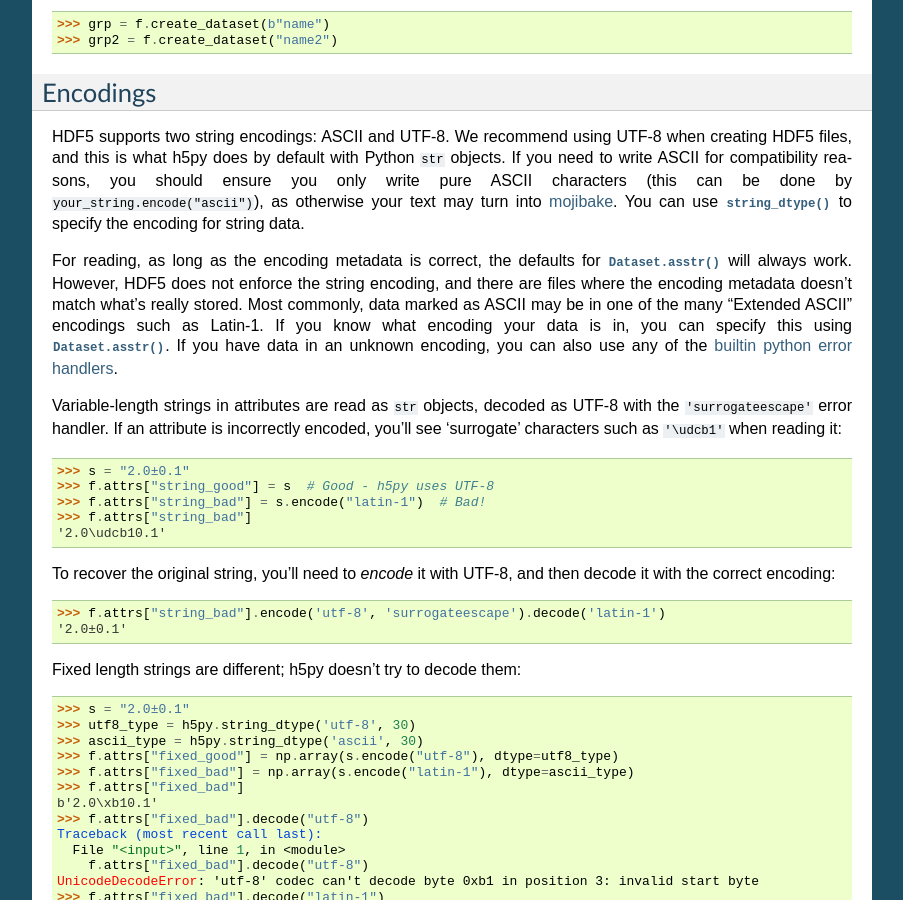
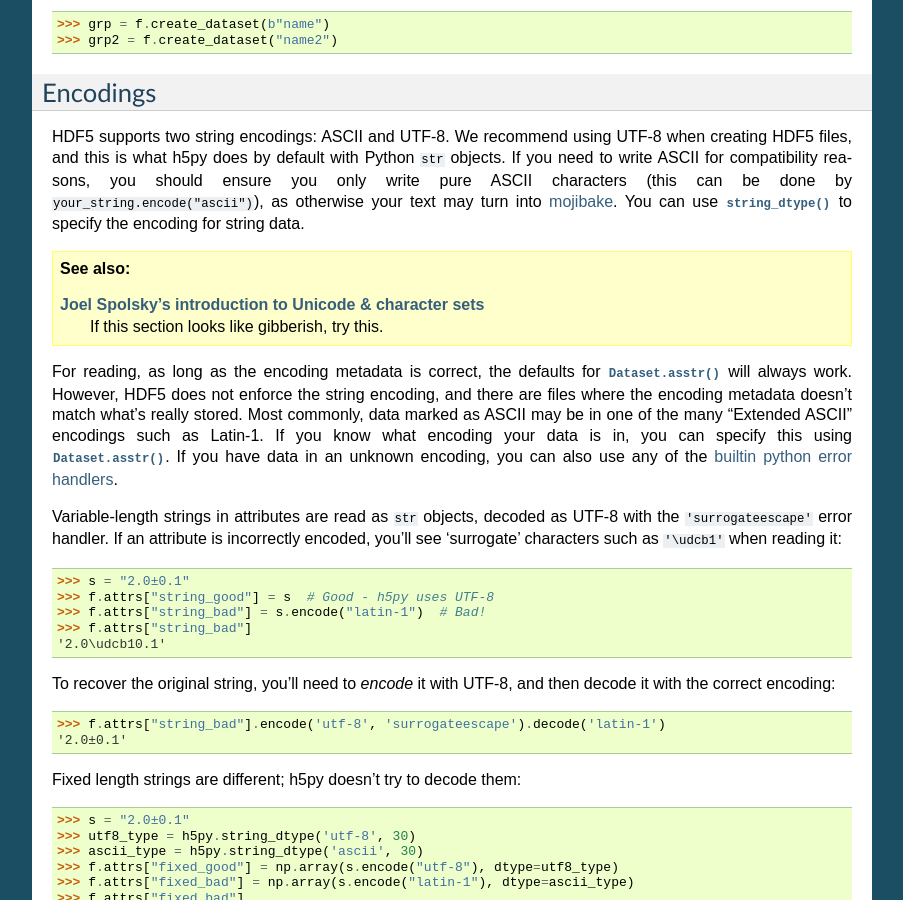
Before and after one commit to h5py/h5py, a Sphinx documentation site: the page built from docs/strings.rst, in a window 1280 px wide and 900 px high, scrolled down 1326 px. Shown: the whole window, without its empty margins (198-1101 px from the left). Built offline with Sphinx 7.4.7, drawn with Linux system fonts in a browser that asks for light colours; pages that are not in the unit, such as notebooks, are missing from menus.

Commit message:
Add link to unicode introduction

```diff
--- a/docs/strings.rst
+++ b/docs/strings.rst
@@ -98,6 +98,11 @@
 `mojibake <https://en.wikipedia.org/wiki/Mojibake>`_.
 You can use :func:`.string_dtype` to specify the encoding for string data.
 
+.. seealso::
+
+   `Joel Spolsky's introduction to Unicode & character sets <https://www.joelonsoftware.com/2003/10/08/the-absolute-minimum-every-software-developer-absolutely-positively-must-know-about-unicode-and-character-sets-no-excuses/>`_
+     If this section looks like gibberish, try this.
+
 For reading, as long as the encoding metadata is correct, the defaults for
 :meth:`.Dataset.asstr` will always work.
 However, HDF5 does not enforce the string encoding, and there are files where
```
